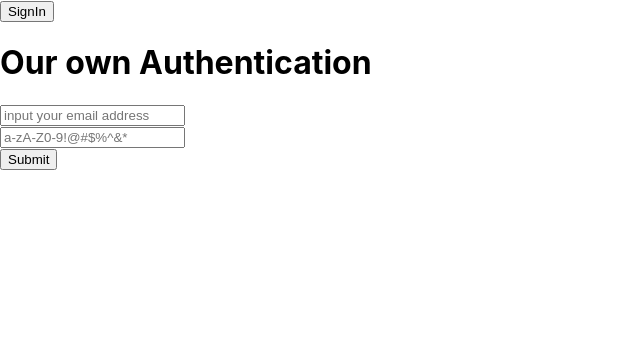
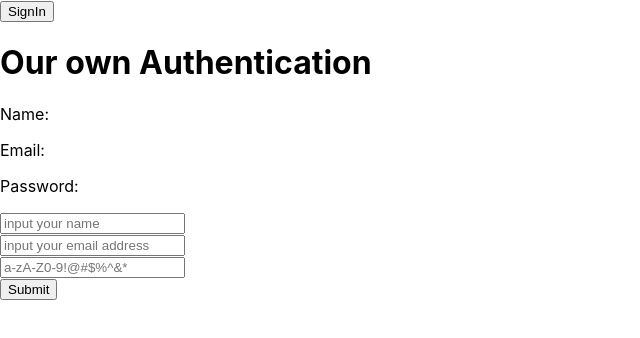
Before and after one commit to suparansharma/Practice_project, a React (Create React App) app in the folder fire-aurth/: page / in a window 1280 px wide. Shown: the top 338 px of the page, without its empty margins (0-640 px from the left). Built offline with nearby package versions, Linux system fonts and the light colour scheme.

Commit message:
value show

```diff
--- a/fire-aurth/src/App.js
+++ b/fire-aurth/src/App.js
@@ -14,6 +14,7 @@
     isSignedIn: false,
     name: '',
     email:'',
+    password:'',
     photo:''
 
   })
@@ -63,16 +64,20 @@
   }
 
   const handleBlur =(e) =>{
-    console.log(e.target.name,e.target.value)
+    let isFormValid = true;
+
     if(e.target.name ==='email'){
-      const isEmailValid = /^\w+([\.-]?\w+)*@\w+([\.-]?\w+)*(\.\w{2,3})+$/.test(e.target.value);
-      console.log(isEmailValid);
+      isFormValid = /^\w+([\.-]?\w+)*@\w+([\.-]?\w+)*(\.\w{2,3})+$/.test(e.target.value);
+
     }
     if(e.target.name ==='password'){
 
-      const isPasswordValid = /^[a-zA-Z0-9!@#$%^&*]{6,16}$/.test(e.target.value);
-      console.log(isPasswordValid);
-
+      isFormValid = /^[a-zA-Z0-9!@#$%^&*]{6,16}$/.test(e.target.value);
+    }
+    if(isFormValid){
+      const newUserInfo = {...user};
+      newUserInfo[e.target.name] = e.target.value;
+      setUser(newUserInfo);
     }
   }
 
@@ -93,10 +98,15 @@
 
      <div>
        <h1>Our own Authentication</h1>
+       <p>Name:{user.name}</p>
+       <p>Email:{user.email}</p>
+       <p>Password:{user.password}</p>
        <form onSubmit={handleSubmit}>
+         <input type="text" name="name" id="" onBlur={handleBlur} placeholder='input your name' required />
+         <br />
          <input type="text" name="email" id="" onBlur={handleBlur} placeholder='input your email address' required/>
          <br />
-         <input type="password" name="password" onChange={handleBlur} id="" placeholder='a-zA-Z0-9!@#$%^&*' required />
+         <input type="password" name="password" onChange={handleBlur} id="" placeholder='a-zA-Z0-9!@#$%^&* ' required />
          <br />
          <input type="submit" value="Submit" />
        </form>
```
